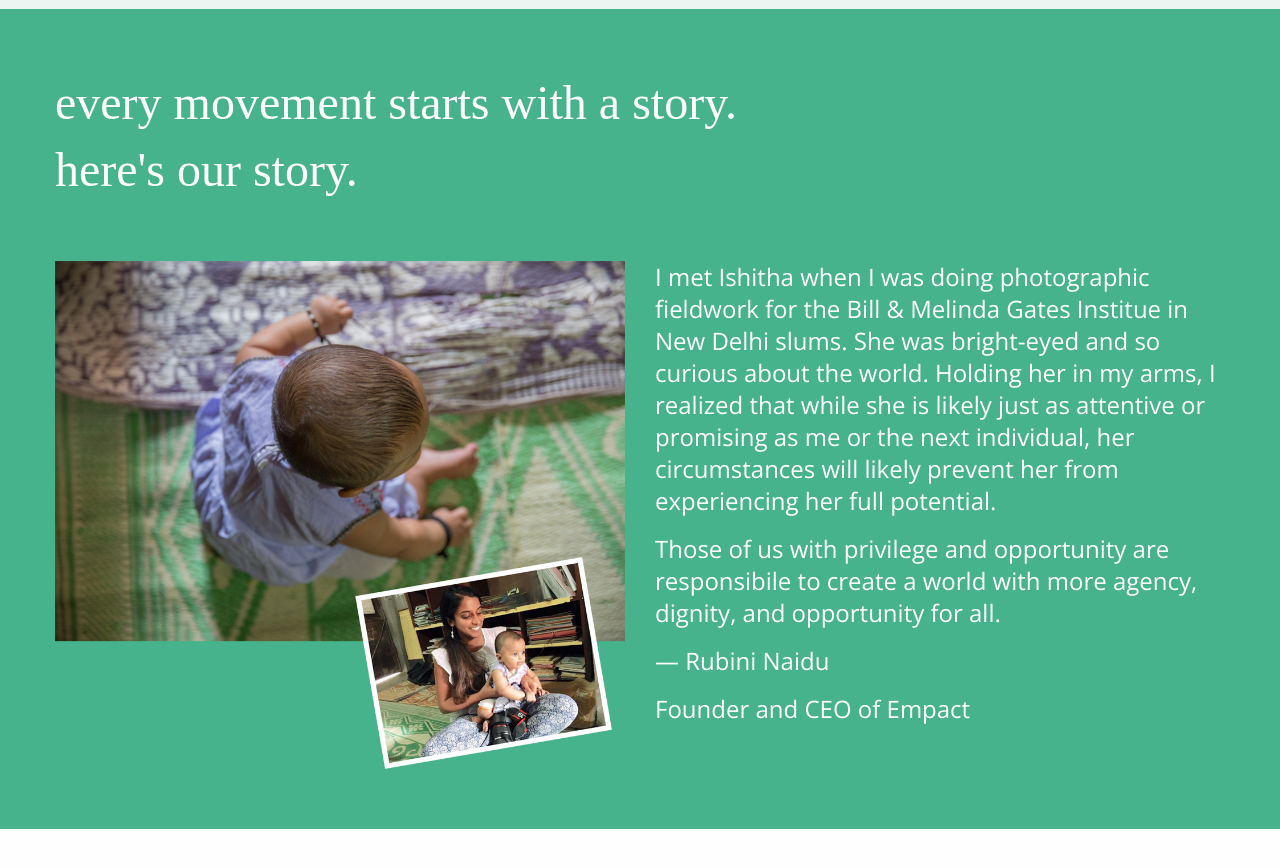
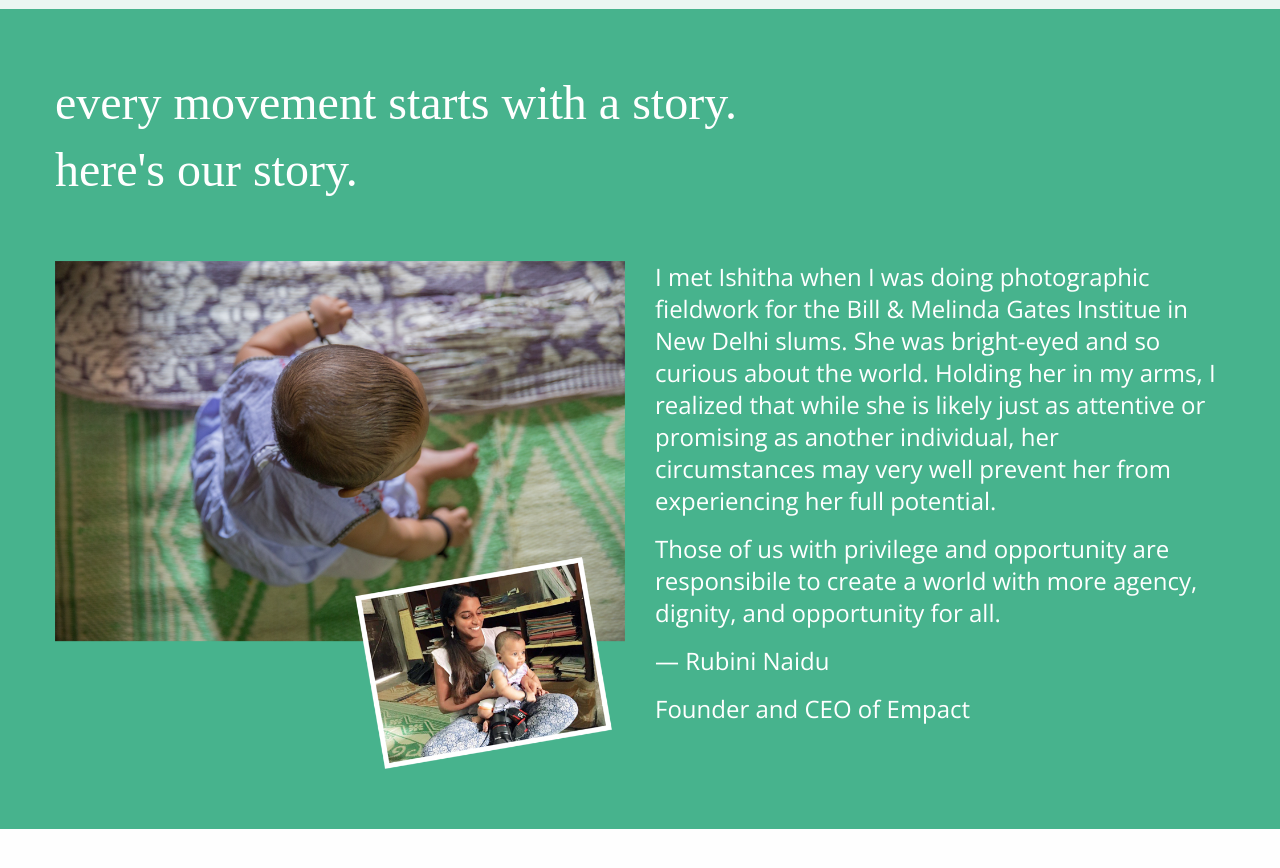
Before and after one commit to naidurubini/empact.cc, a Jekyll site: the page built from index.html, in a window 1280 px wide and 900 px high, scrolled down 2110 px. Shown: the top 868 px of the window. Built offline with Jekyll 4.4.1, drawn with Linux system fonts in a browser that asks for light colours; some web fonts are replaced; comment, search, counter and statistics services are not loaded.

Commit message:
updated story

```diff
--- a/index.html
+++ b/index.html
@@ -87,7 +87,7 @@ layout: default
         <img src="/img/story.png" alt="Story Image">
       </div>
       <div class="small-12 medium-6 columns story-text">
-        <p>I met Ishitha when I was doing photographic fieldwork for the Bill & Melinda Gates Institue in New Delhi slums. She was bright-eyed and so curious about the world. Holding her in my arms, I realized that while she is likely just as attentive or promising as me or the next individual, her circumstances will likely prevent her from experiencing her full potential.</p>
+        <p>I met Ishitha when I was doing photographic fieldwork for the Bill & Melinda Gates Institue in New Delhi slums. She was bright-eyed and so curious about the world. Holding her in my arms, I realized that while she is likely just as attentive or promising as another individual, her circumstances may very well prevent her from experiencing her full potential.</p>
 
         <p>Those of us with privilege and opportunity are responsibile to create a world with more agency, dignity, and opportunity for all.</p>
 
```
